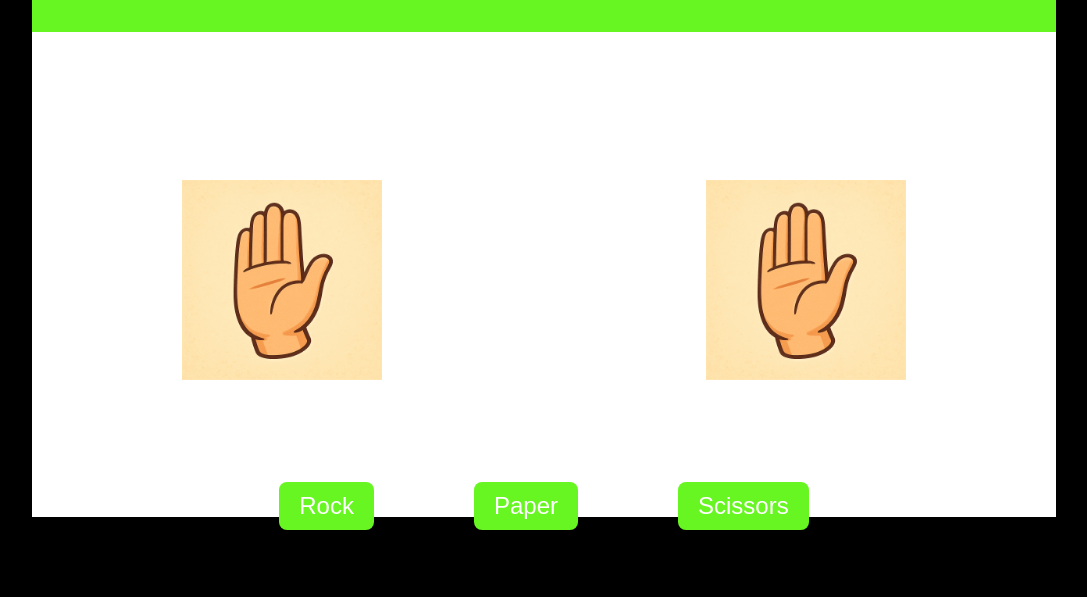
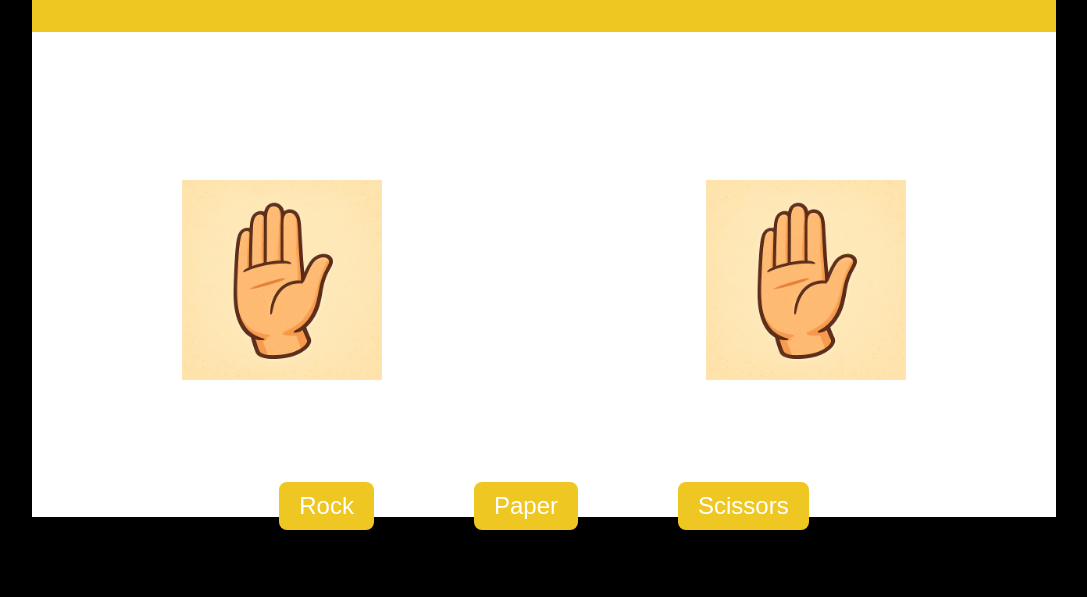
Before and after one commit to Forciu/JavaScript-Projects, a plain HTML site: page Mini_Projects/Rock_Paper_Scissors/index.html in a window 1280 px wide. Shown: the part 203-800 px from the top of the page, without its empty margins (96-1183 px from the left). Drawn offline with Linux system fonts and the light colour scheme.

Commit message:
Css file organization - changing values to variables

```diff
--- a/Calculator/css/base/variables.css
+++ b/Calculator/css/base/variables.css
@@ -58,10 +58,18 @@ Medium: 11px
 /*Global using */
 
 :root {
-    --color-bg: #dc3333;
-    --color-text: #222;
-    --color-primary: #68f622;
-    --color-secondary: #6c757d;
+    --color-bg: #476059;
+    --color-bg-primary: #FFA500FF;
+    --color-bg-secondary: #151414;
+
+    --color-bg-white: #f1eded;
+    --color-bg-grey: #696969;
+
+    --color-linear-gradient: linear-gradient(to bottom, #222, #000);
+
+    --color-text: #f1eded;
+    --color-text-secondary: #7c81a0;
+
 
     --font-base: "Inter", "Segoe UI";
     --font-size-base: 16px;
@@ -80,4 +88,8 @@ Medium: 11px
     --pdg-size-base-v2: 24px;
     --pdg-size-medium: 32px;
     --pdg-size-medium-v2: 48px;
+
+    --gap-size-base: 8px;
+    --gap-size-base-v2: 12px;
+    --gap-size-medium: 16px;
 }
--- a/Calculator/css/style.css
+++ b/Calculator/css/style.css
@@ -17,11 +17,12 @@ body {
     display: flex;
     justify-content: center;
     align-items: center;
-    background-color: #476059;
+
+    background-color: var(--color-bg);
 }
 
 .calculator-container {
-    background-color: black;
+    background-color: rgba(10, 10, 10, 0.6);
 
     width: 500px;
     height: 800px;
@@ -34,30 +35,33 @@ body {
 .screen {
     width: 100%;
     height: 200px;
-    background: linear-gradient(to bottom, #222, #000);
-    color: white;
+
+    background: var(--color-linear-gradient);
+    color: var(--color-text);
+
     display: flex;
     flex-direction: column;
-    justify-content: flex-end; /* numbers stick to bottom */
-    align-items: flex-end;     /* right-align text */
+    justify-content: flex-end;
+    align-items: flex-end;
+
     padding: 20px;
-    box-sizing: border-box;
     border-top-left-radius: var(--radius-medium);
     border-top-right-radius: var(--radius-medium);
 }
 
 .calculation {
     font-size: 24px;
-    color: #7c81a0; /* smaller, muted color for the formula */
+    color: var(--color-text-secondary);
 }
 
 .result {
-    font-size: 48px;
+    font-size: var(--font-size-medium-v2);
     font-weight: bold;
 }
 
 .buttons {
-    background-color: #ffffff;
+    background-color: var(--color-bg-white);
+
     height: 600px;
     width: 500px;
     border-radius: var(--radius-base) var(--radius-base)  var(--radius-medium)  var(--radius-medium);
@@ -66,8 +70,8 @@ body {
 .button {
     height: 100px;
     width: 100px;
-    background-color: #000000;
-    color: #ffffff;
+    background-color: var(--color-bg-secondary);
+    color: var(--color-text);
 
     display: flex;
     justify-content: center;
@@ -84,19 +88,20 @@ body {
 
     display: grid;
     grid-template-columns: repeat(4, 1fr);
-    gap: 16px;
+    gap: var(--gap-size-medium);
 }
 
 .button.operator {
-    background-color: orange;
+    background-color: var(--color-bg-primary);
     color: white;
 }
 
 .button.clear {
-    background-color: grey;
+    background-color: var(--color-bg-grey);
     color: #ffffff;
 }
 
 .button.zero {
-    width: 100%; /* grid handles width with span */
+    width: 100%;
+    grid-column: span 2;
 }
--- a/Mini_Projects/Rock_Paper_Scissors/css/base/variables.css
+++ b/Mini_Projects/Rock_Paper_Scissors/css/base/variables.css
@@ -58,10 +58,10 @@ Medium: 11px
 /*Global using */
 
 :root {
-    --color-bg: #f9f9f9;
+    --color-bg: #ffffff;
     --color-text: #222;
-    --color-primary: #68f622;
-    --color-secondary: #6c757d;
+    --color-primary: #efc722;
+    --color-bg-secondary: rgba(0, 0, 0, 0.6);
 
     --font-base: "Inter", "Segoe UI";
     --font-size-base: 16px;
```
Also changed, not shown: Calculator/index.html (+1 -1 lines).
